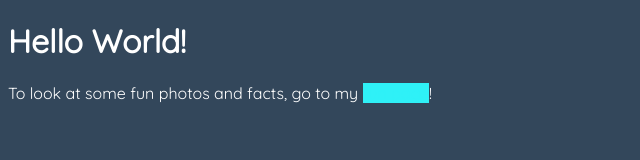
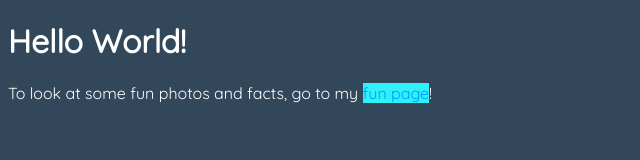
Before and after one commit to FabianRuiz2/FabianRuiz2.github.io, a plain HTML site: page index.html in a window 1280 px wide. In both pictures the pointer is over the link "fun page". Shown: the full height of the page, 0-640 px from the left. Drawn offline with Linux system fonts and the light colour scheme.

Commit message:
Update main.css

```diff
--- a/main.css
+++ b/main.css
@@ -7,7 +7,7 @@
     text-decoration: none;
   }
   a:hover {
-    color: #2ff1f7;
+    color: #0099FF;
     background-color: #2ff1f7;
   }
   body {
```
